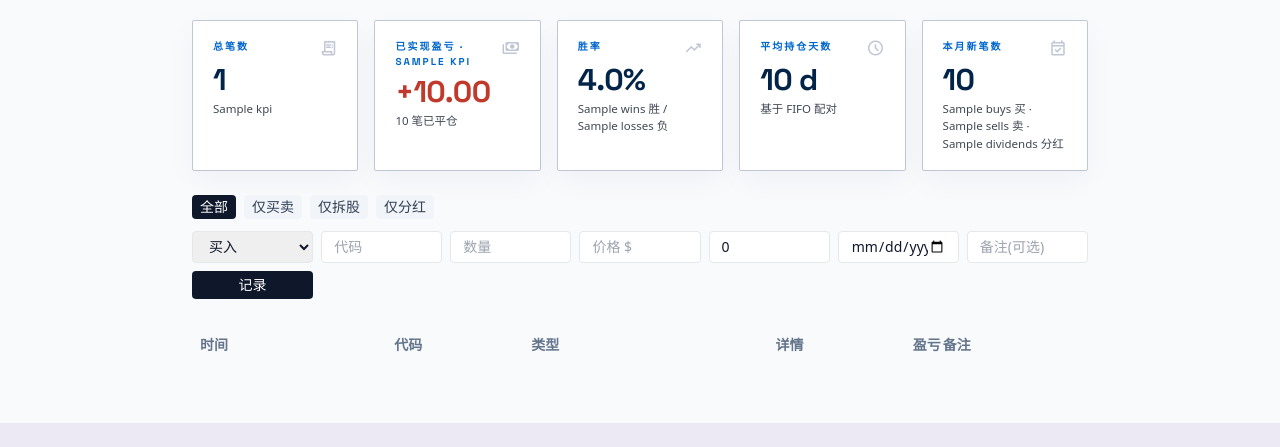
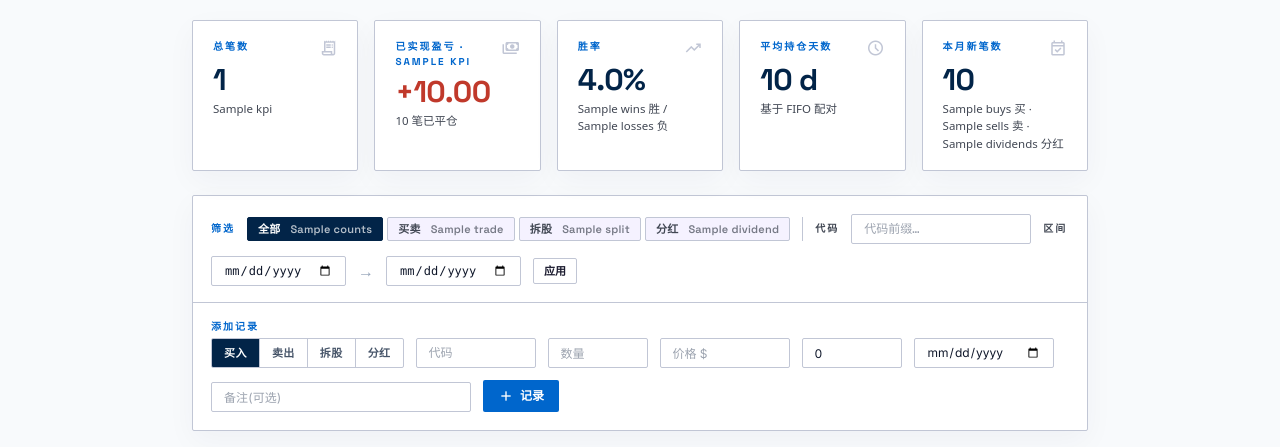
Before and after one commit to divxer/MarketPulse, a FastAPI app: template marketpulse/web/templates/trades.html in a window 1280 px wide. Shown: the part 211-658 px from the top of the page. Run offline with FastAPI, Linux system fonts and the light colour scheme; the template is opened without the code that fills it: most values are stand-ins (such as "Sample title", 1, 10 or a date in 2020); lists and menus that the app fills with data are empty; style sheets or scripts are compiled from the project's sources; parts of the project's set-up code (start-up, migrations or seed data) failed here and were passed over.

Commit message:
feat(trades): filter card partial — chips + range + add form
- 4 event-type chips with counts; active state highlights
- ticker prefix search (q) + date range inputs (form GET submit)
- type-aware add form retains existing JS hooks; uses mp-input/mp-seg
- HTMX add target unchanged: #trades-container
- Removes inline form from trades.html (now lives in this partial)

Co-Authored-By: Claude Opus 4.7 (1M context) <noreply@anthropic.com>

```diff
--- a/marketpulse/web/static/css/app.css
+++ b/marketpulse/web/static/css/app.css
@@ -625,3 +625,19 @@ hr.mp-hr {
 .mp-kpi__value      { font:700 30px/1.1 var(--ns-font-headline); letter-spacing:-0.02em;
                       color:var(--ns-navy); margin-top:6px; }
 .mp-kpi__hint       { font-size:11.5px; color:var(--ns-on-surface-variant); margin-top:4px; }
+
+/* ════════ Phase 5c: Filter card ════════ */
+.mp-trades-filter__row { display:flex; align-items:center; gap:12px; flex-wrap:wrap; }
+.mp-filter-chips       { display:flex; gap:4px; }
+.mp-chip__count        { margin-left:4px; opacity:0.7; }
+.mp-divider-v          { width:1px; height:24px; background:var(--ns-outline-variant); }
+.mp-divider-arrow      { color:var(--ns-slate-400); }
+.mp-input              { height:30px; padding:0 12px;
+                         border:1px solid var(--ns-outline-variant);
+                         border-radius:2px; font-size:12px;
+                         font-family:var(--ns-font-body); }
+.mp-input--mono        { font-family:var(--ns-font-mono); }
+.mp-trades-add         { display:flex; align-items:flex-end; gap:12px; flex-wrap:wrap; }
+.mp-trades-add__kind   { display:flex; flex-direction:column; gap:4px; }
+.mp-hr                 { border:0; border-top:1px solid var(--ns-outline-variant); }
+.hidden                { display:none !important; }
--- /dev/null
+++ b/marketpulse/web/templates/partials/trades_filter_card.html
@@ -0,0 +1,97 @@
+<div class="mp-card" style="padding: 18px;">
+  <!-- Filter row: chip selector + ticker prefix + date range -->
+  <form method="get" action="/trades" class="mp-trades-filter__row">
+    <span class="mp-eyebrow mp-eyebrow--primary">筛选</span>
+    <div class="mp-filter-chips">
+      <button type="submit" name="event_type" value=""
+              class="mp-chip {% if not filters.event_type %}mp-chip--active{% endif %}">
+        全部 <span class="mp-chip__count">{{ counts.all }}</span>
+      </button>
+      <button type="submit" name="event_type" value="trade"
+              class="mp-chip {% if filters.event_type == 'trade' %}mp-chip--active{% endif %}">
+        买卖 <span class="mp-chip__count">{{ counts.trade }}</span>
+      </button>
+      <button type="submit" name="event_type" value="split"
+              class="mp-chip {% if filters.event_type == 'split' %}mp-chip--active{% endif %}">
+        拆股 <span class="mp-chip__count">{{ counts.split }}</span>
+      </button>
+      <button type="submit" name="event_type" value="dividend"
+              class="mp-chip {% if filters.event_type == 'dividend' %}mp-chip--active{% endif %}">
+        分红 <span class="mp-chip__count">{{ counts.dividend }}</span>
+      </button>
+    </div>
+
+    <span class="mp-divider-v"></span>
+
+    <label class="mp-eyebrow">代码</label>
+    <input name="q" value="{{ filters.q or '' }}"
+           placeholder="代码前缀…"
+           class="mp-input mp-input--mono" style="width:180px;" />
+
+    <label class="mp-eyebrow">区间</label>
+    <input name="from" type="date" value="{{ filters['from'] or '' }}"
+           class="mp-input mp-input--mono" />
+    <span class="mp-divider-arrow">→</span>
+    <input name="to" type="date" value="{{ filters.to or '' }}"
+           class="mp-input mp-input--mono" />
+
+    <button type="submit" class="mp-btn mp-btn--ghost mp-btn--sm">应用</button>
+  </form>
+
+  <hr class="mp-hr" style="margin: 16px -18px;" />
+
+  <!-- Add-record row: type-aware form -->
+  <form id="event-form"
+        hx-post="/trades{% if filters_qs %}?{{ filters_qs }}{% endif %}"
+        hx-target="#trades-container" hx-swap="innerHTML"
+        hx-on::after-request="if(event.detail.successful) exitEditMode();"
+        class="mp-trades-add">
+    <div class="mp-trades-add__kind">
+      <span class="mp-eyebrow mp-eyebrow--primary">添加记录</span>
+      <div class="mp-seg" id="event-kind-seg">
+        <button type="button" onclick="onEventKindChange('buy')"      class="is-active">买入</button>
+        <button type="button" onclick="onEventKindChange('sell')">卖出</button>
+        <button type="button" onclick="onEventKindChange('split')">拆股</button>
+        <button type="button" onclick="onEventKindChange('dividend')">分红</button>
+      </div>
+      <input type="hidden" name="event_kind" id="event-kind" value="buy" />
+    </div>
+
+    <input name="ticker" placeholder="代码" required
+           class="mp-input mp-input--mono" style="width:120px;" />
+
+    <!-- Trade fields -->
+    <input name="quantity" type="number" step="any" min="0" placeholder="数量" required
+           class="mp-input trade-field" style="width:100px;" />
+    <input name="price" type="number" step="any" min="0" placeholder="价格 $" required
+           class="mp-input trade-field" style="width:130px;" />
+    <input name="fees" type="number" step="any" min="0" placeholder="手续费 $" value="0"
+           class="mp-input trade-field" style="width:100px;" />
+    <input name="executed_at" type="date" title="交易日期 (留空=今天)" data-optional="true"
+           class="mp-input trade-field" style="width:140px;" />
+
+    <!-- Split fields -->
+    <input name="ratio" type="number" step="any" min="0.0001" placeholder="比例 (1:2 填 2)"
+           class="mp-input split-field hidden" style="width:140px;" />
+    <input name="ex_date" type="date" placeholder="生效日期"
+           class="mp-input split-field hidden" style="width:140px;" />
+
+    <!-- Dividend fields -->
+    <input name="amount_per_share" type="number" step="any" min="0" placeholder="每股金额 $"
+           class="mp-input dividend-field hidden" style="width:120px;" />
+    <input name="total_amount" type="number" step="any" min="0" placeholder="总金额 $"
+           class="mp-input dividend-field hidden" style="width:120px;" />
+
+    <input name="notes" placeholder="备注(可选)"
+           class="mp-input" style="width:260px;" />
+    <input type="hidden" name="trade_id" id="trade-id-input" value="" />
+    <input type="hidden" name="tz_offset_minutes" id="tz-offset-input" value="0" />
+    <input type="hidden" name="original_executed_at_iso" id="original-executed-at-iso" value="" />
+
+    <button id="submit-btn" type="submit" class="mp-btn mp-btn--primary">
+      <span class="material-symbols-outlined">add</span>记录
+    </button>
+    <button id="cancel-edit-btn" type="button" onclick="exitEditMode()"
+            class="mp-btn mp-btn--ghost hidden">取消编辑</button>
+  </form>
+</div>
--- a/marketpulse/web/templates/trades.html
+++ b/marketpulse/web/templates/trades.html
@@ -25,73 +25,9 @@
   {% include "partials/trades_kpi_strip.html" ignore missing %}
 </section>
 
-<!-- Filter + Add card (populated by Task 12) -->
+<!-- Filter + Add card -->
 <section class="mp-trades-filter">
-  {% include "partials/trades_filter_card.html" ignore missing %}
-
-  <!-- Filter strip: links re-fetch with ?event_type=... -->
-  <div class="flex gap-2 mb-3 text-sm">
-    {% set base = "/trades" + ("?ticker=" + filter_ticker if filter_ticker else "") %}
-    {% set sep = "&" if filter_ticker else "?" %}
-    <a href="{{ base }}"
-       class="px-2 py-0.5 rounded {% if not filter_event_type %}bg-slate-900 text-white{% else %}bg-slate-100 text-slate-700{% endif %}">全部</a>
-    <a href="{{ base }}{{ sep }}event_type=trade"
-       class="px-2 py-0.5 rounded {% if filter_event_type == 'trade' %}bg-slate-900 text-white{% else %}bg-slate-100 text-slate-700{% endif %}">仅买卖</a>
-    <a href="{{ base }}{{ sep }}event_type=split"
-       class="px-2 py-0.5 rounded {% if filter_event_type == 'split' %}bg-slate-900 text-white{% else %}bg-slate-100 text-slate-700{% endif %}">仅拆股</a>
-    <a href="{{ base }}{{ sep }}event_type=dividend"
-       class="px-2 py-0.5 rounded {% if filter_event_type == 'dividend' %}bg-slate-900 text-white{% else %}bg-slate-100 text-slate-700{% endif %}">仅分红</a>
-  </div>
-
-  <!-- Type-aware form. JS swaps which fields are visible based on the type select. -->
-  <form id="event-form"
-        hx-post="/trades" hx-target="#trades-container" hx-swap="innerHTML"
-        hx-on::after-request="if(event.detail.successful) exitEditMode();"
-        class="grid grid-cols-2 md:grid-cols-7 gap-2 mb-4 text-sm">
-    <select name="event_kind" id="event-kind"
-            onchange="onEventKindChange(this.value)"
-            class="border rounded px-3 py-1">
-      <option value="buy">买入</option>
-      <option value="sell">卖出</option>
-      <option value="split">拆股</option>
-      <option value="dividend">分红</option>
-    </select>
-    <input name="ticker" placeholder="代码" required
-           class="border rounded px-3 py-1 uppercase" />
-
-    <!-- Trade-only fields -->
-    <input name="quantity" type="number" step="any" min="0" placeholder="数量" required
-           class="border rounded px-3 py-1 trade-field" />
-    <input name="price" type="number" step="any" min="0" placeholder="价格 $" required
-           class="border rounded px-3 py-1 trade-field" />
-    <input name="fees" type="number" step="any" min="0" placeholder="手续费 $" value="0"
-           class="border rounded px-3 py-1 trade-field" />
-    <input name="executed_at" type="date" title="交易日期 (留空=今天)"
-           data-optional="true"
-           class="border rounded px-3 py-1 trade-field" />
-
-    <!-- Split-only fields -->
-    <input name="ratio" type="number" step="any" min="0.0001" placeholder="比例 (1:2 填 2)"
-           class="border rounded px-3 py-1 split-field hidden" />
-    <input name="ex_date" type="date" placeholder="生效日期"
-           class="border rounded px-3 py-1 split-field hidden" />
-
-    <!-- Dividend-only fields -->
-    <input name="amount_per_share" type="number" step="any" min="0" placeholder="每股金额 $"
-           class="border rounded px-3 py-1 dividend-field hidden" />
-    <input name="total_amount" type="number" step="any" min="0" placeholder="总金额 $"
-           class="border rounded px-3 py-1 dividend-field hidden" />
-
-    <input name="notes" placeholder="备注(可选)"
-           class="border rounded px-3 py-1 col-span-2 md:col-span-1 min-w-0" />
-    <input type="hidden" name="trade_id" id="trade-id-input" value="" />
-    <input type="hidden" name="tz_offset_minutes" id="tz-offset-input" value="0" />
-    <input type="hidden" name="original_executed_at_iso" id="original-executed-at-iso" value="" />
-    <button id="submit-btn" type="submit"
-            class="bg-slate-900 text-white px-3 py-1 rounded">记录</button>
-    <button id="cancel-edit-btn" type="button" onclick="exitEditMode()"
-            class="bg-slate-200 text-slate-700 px-3 py-1 rounded hidden">取消编辑</button>
-  </form>
+  {% include "partials/trades_filter_card.html" %}
 </section>
 
 <!-- Main grid: ledger + right rail -->
```
Also changed, not shown: tests/web/test_trades.py (+19 -0 lines).
